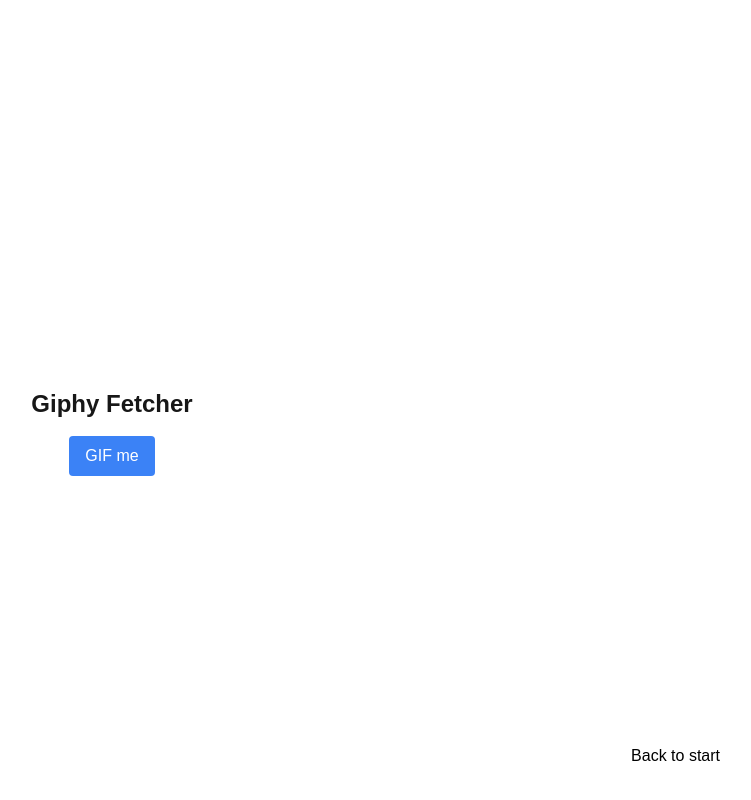
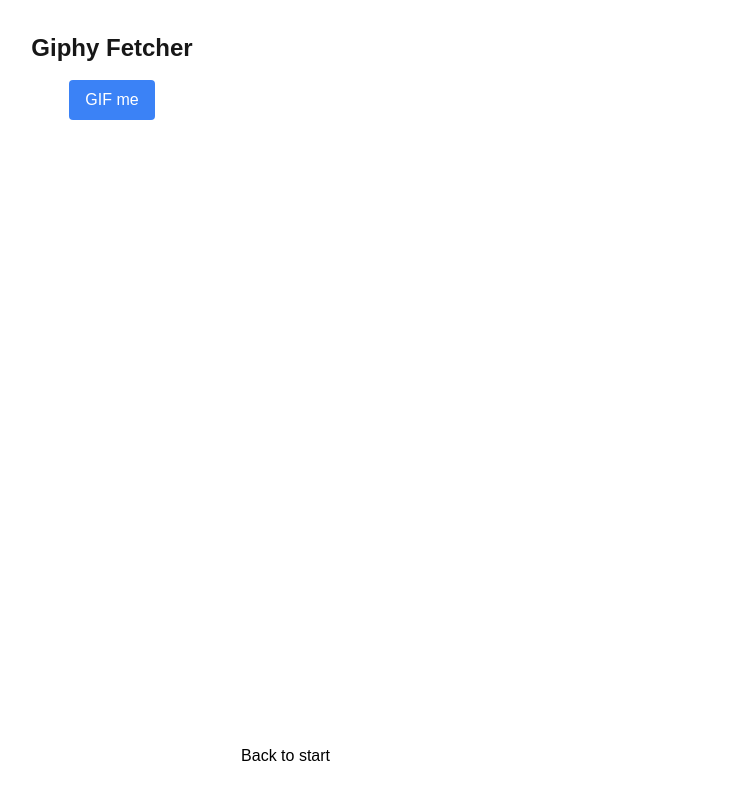
Before and after one commit to sinramsvik/upgraded-robot, a Next.js app: page /giphy in a window 1280 px wide. Shown: the top 800 px of the page, without its empty margins (528-1279 px from the left). Built offline with nearby package versions, Linux system fonts and the light colour scheme.

Commit message:
mv header footer

```diff
--- a/app/components/master-layout.tsx
+++ b/app/components/master-layout.tsx
@@ -7,18 +7,14 @@
   className?: string;
 }) => {
   return (
-    <>
-      <header
-        className={
-          "fixed bottom-0 left-0 w-full flex justify-end z-10 text-black"
-        }
-      >
+    <main className='max-w-[500px] min-h-screen mx-auto flex flex-col justify-between'>
+      <section className='p-8'>{children}</section>
+      <footer className={"w-full flex justify-end z-10 text-black"}>
         <Link href='/' className='p-8'>
           Back to start
         </Link>
-      </header>
-      <main className='max-w-[500px] mx-auto p-8'>{children}</main>
-    </>
+      </footer>
+    </main>
   );
 };
 
--- a/app/giphy/page.tsx
+++ b/app/giphy/page.tsx
@@ -4,10 +4,10 @@
 export default function GiphyPage() {
   return (
     <MasterLayout>
-      <main className='flex flex-col items-center justify-center h-screen'>
+      <div className='flex flex-col items-center'>
         <h1 className='text-2xl font-bold mb-4'>Giphy Fetcher</h1>
         <GifFetcher />
-      </main>
+      </div>
     </MasterLayout>
   );
 }
--- a/app/posts/[id]/page.tsx
+++ b/app/posts/[id]/page.tsx
@@ -24,15 +24,6 @@
 
   return (
     <main>
-      <header
-        className={
-          "fixed bottom-0 left-0 w-full flex justify-end z-10 text-white"
-        }
-      >
-        <Link href='/' className='p-8'>
-          Back to start
-        </Link>
-      </header>
       <section className='w-screen h-screen relative'>
         <Link href='/posts' className='absolute top-8 left-8 z-10 text-white'>
           <CgClose className='w-12 h-12' />
--- a/app/posts/page.tsx
+++ b/app/posts/page.tsx
@@ -6,7 +6,7 @@
 export default function PostsPage() {
   return (
     <MasterLayout>
-      <section className='flex flex-col max-w-[500px] px-8 py-8 sm:px-0 sm:py-20 mx-auto mb-48 text-center'>
+      <div className='flex flex-col px-8 py-8 sm:px-0 sm:py-20 mx-auto text-center'>
         <h1 className='text-2xl mb-4'>
           <span className='font-bold'>Shared</span>
           <span className='text-gray-600'> by you</span>
@@ -25,7 +25,7 @@
             );
           })}
         </ul>
-      </section>
+      </div>
     </MasterLayout>
   );
 }
```
